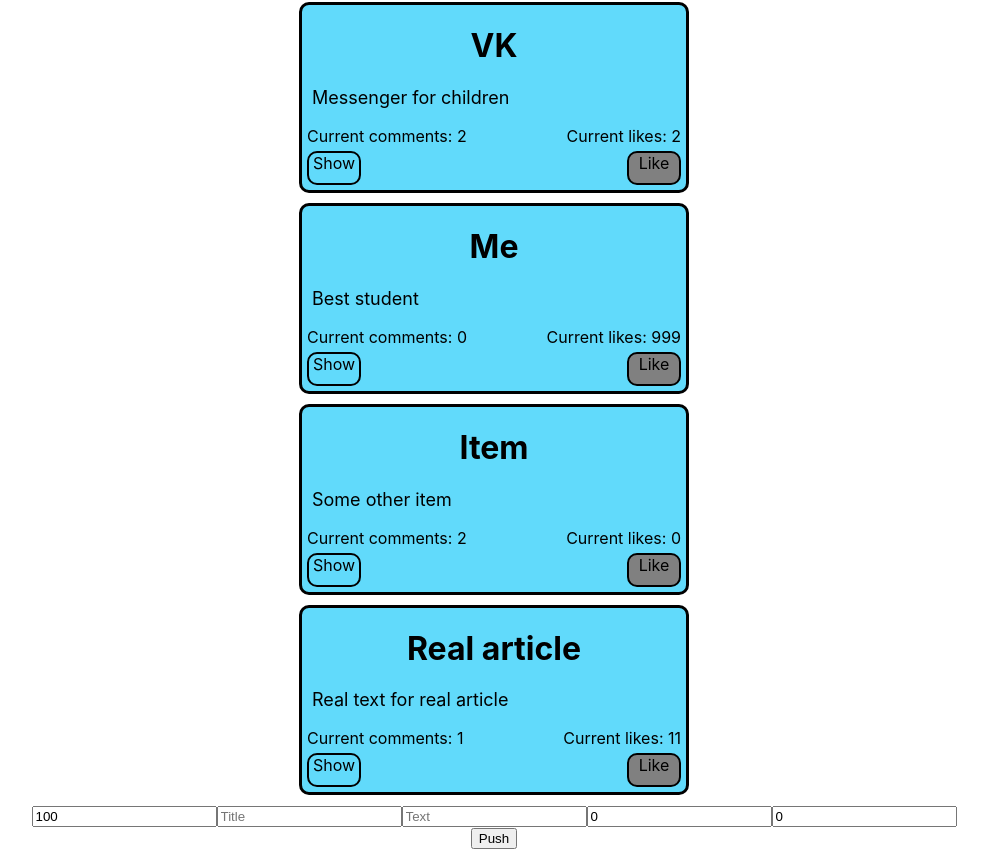
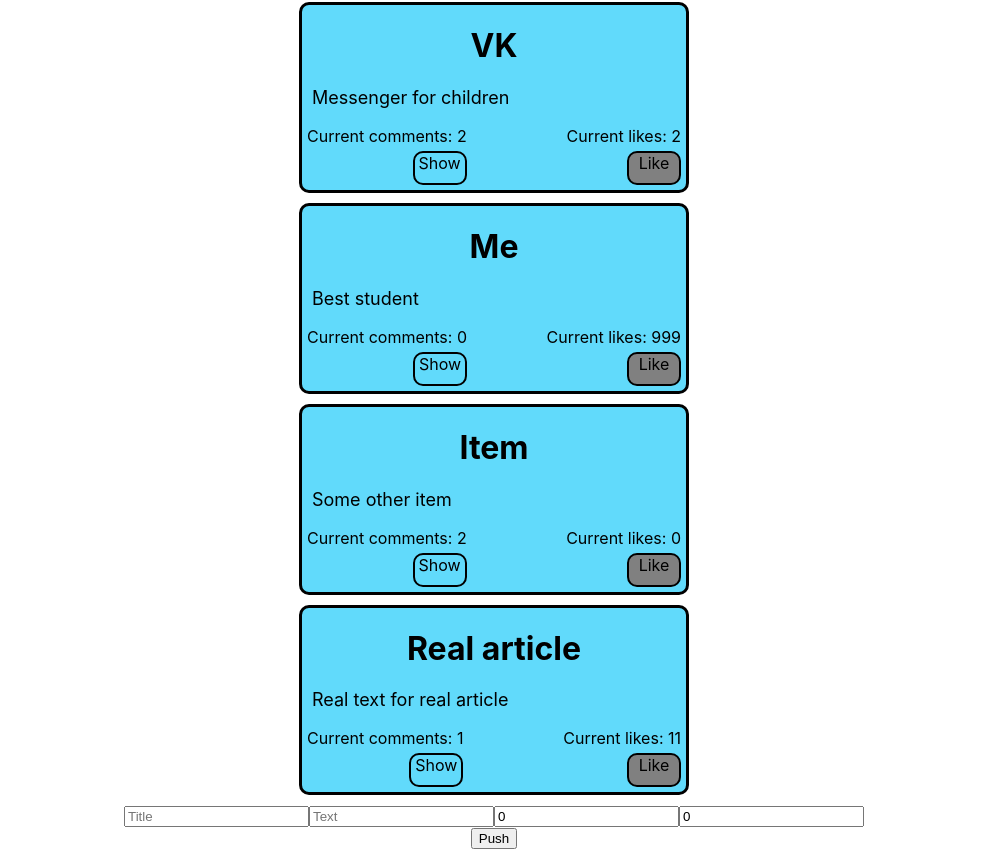
Before and after one commit to RexarSergey/frontend-dz, a React (Create React App) app: page / in a window 1280 px wide. Shown: the part 199-1048 px from the top of the page, without its empty margins (146-1134 px from the left). Built offline with nearby package versions, Linux system fonts and the light colour scheme.

Commit message:
code refactor and fix

```diff
--- a/src/components/async-cards/async-message-card/async-message-card.jsx
+++ b/src/components/async-cards/async-message-card/async-message-card.jsx
@@ -50,7 +50,6 @@
                 className={s.button}
                 style={{
                     backgroundColor: likeState ? '#ff0000' : '#808080',
-                    float: "right"
                 }}
                 onClick={pushLikeButton}>Like
             </div>
--- a/src/components/async-cards/async-message-card/async-message-card.module.css
+++ b/src/components/async-cards/async-message-card/async-message-card.module.css
@@ -41,4 +41,5 @@
     margin: 0 5px 5px;
     border: 2px solid #000000;
     border-radius: 10px;
+    float: right;
 }
--- a/src/components/async-cards/async-realization/async-realization.jsx
+++ b/src/components/async-cards/async-realization/async-realization.jsx
@@ -5,7 +5,7 @@
 
 
 const initialValues = {
-    articleId: 100,
+    articleId: Math.floor(Math.random() * 100),
     title: "",
     text: "",
     currentLikes: 0,
@@ -44,5 +44,5 @@
             />
             <button onClick={pushLine}>Push</button>
         </div>
-        : <div> NO DATA </div>
+        : <div> Loading DATA... </div>
 }
--- a/src/components/input-forms/input-message-card/input-message-card.jsx
+++ b/src/components/input-forms/input-message-card/input-message-card.jsx
@@ -3,12 +3,6 @@
 
 export const InputMessageCard = ({data, onChange}) => (
     <form className="Form">
-        <input
-            value={data.articleId}
-            onChange={onChange}
-            name="articleId"
-            placeholder={"Article Id"}
-        />
         <input
             value={data.title}
             onChange={onChange}
--- a/src/components/no-async-cards/message-card/message-card.module.css
+++ b/src/components/no-async-cards/message-card/message-card.module.css
@@ -32,4 +32,5 @@
     margin: 0 5px 5px;
     border: 2px solid #000000;
     border-radius: 10px;
+    float: right;
 }
```
Also changed, not shown: src/components/effects/use-effect-usage.jsx (deleted, +0 -15 lines), src/components/no-async-cards/message-card/message-card.jsx (+1 -7 lines).
